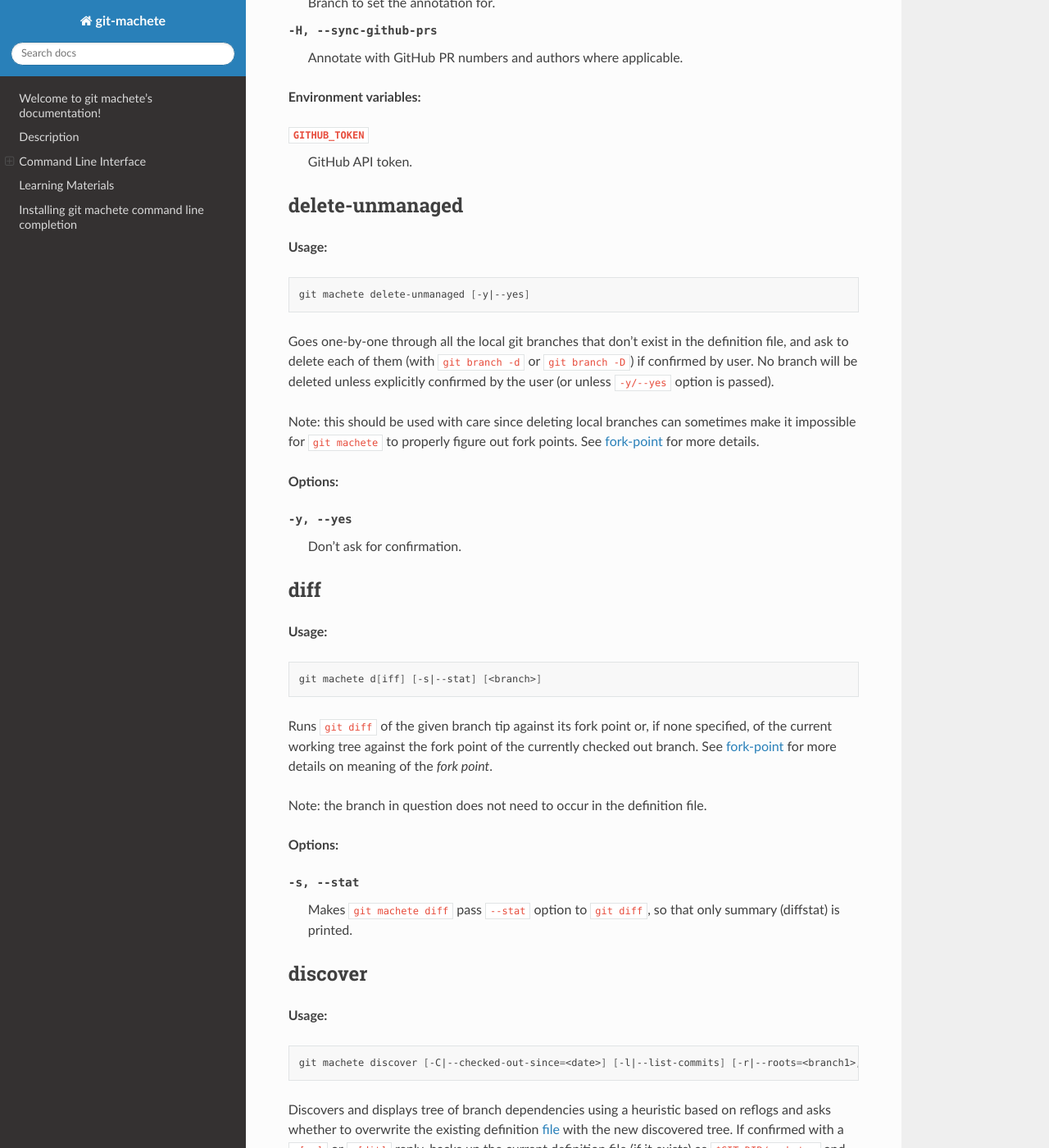
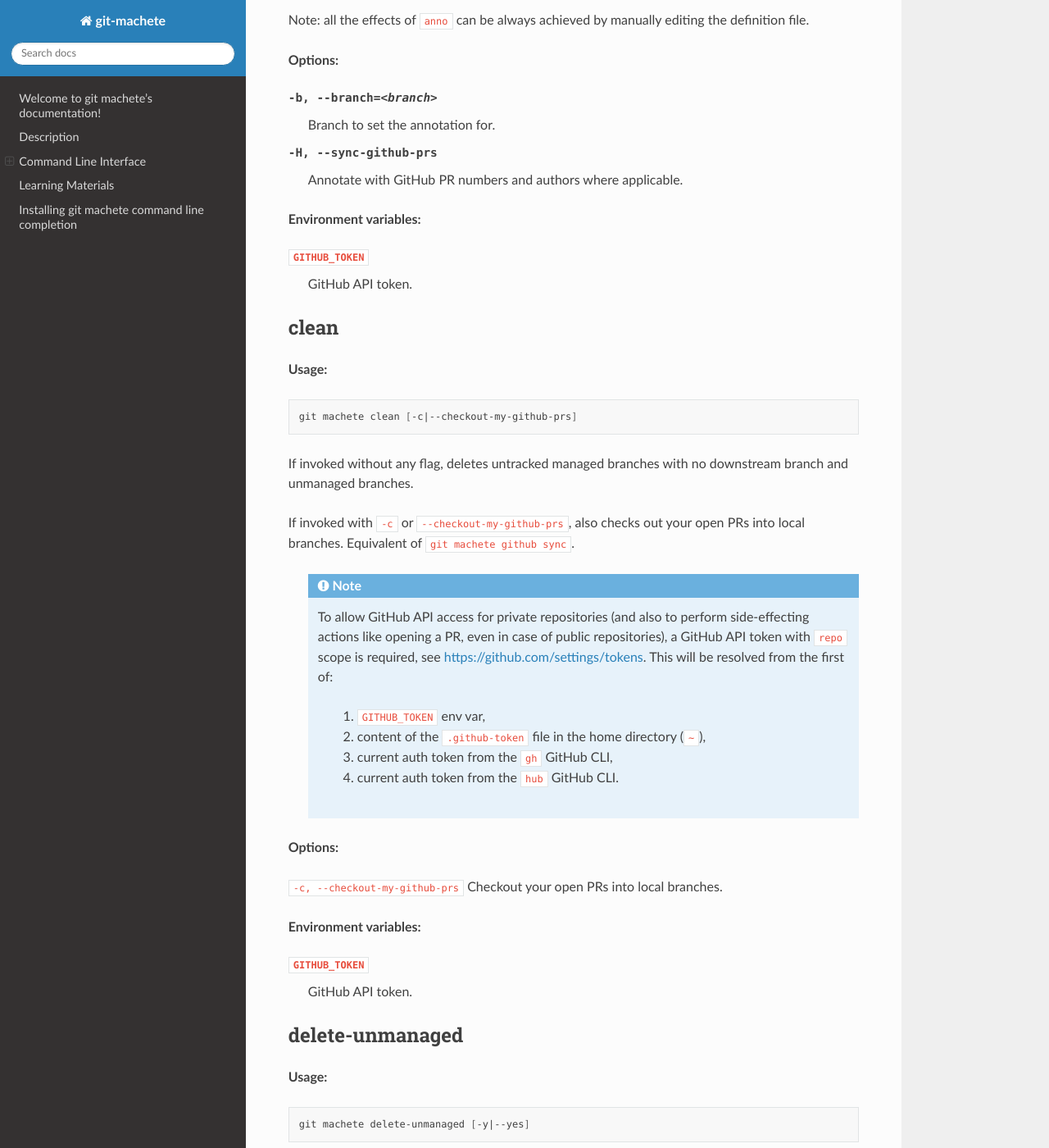
Before and after one commit to VirtusLab/git-machete, a Sphinx documentation site: the page built from docs/source/index.rst, in a window 1280 px wide and 1400 px high, scrolled down 5259 px. Shown: the whole window at 82% size. Built offline with Sphinx 7.4.7 and the Read the Docs theme 2.0.0, drawn with Linux system fonts in a browser that asks for light colours; some of the changed text lies outside the part shown.

Commit message:
review pt1

```diff
--- a/docs/source/cli.rst
+++ b/docs/source/cli.rst
@@ -12,7 +12,8 @@
 * :ref:`add`              -- Add a branch to the tree of branch dependencies.
 * :ref:`advance`          -- Fast-forward merge one of children to the current branch and then slide out this child
 * :ref:`anno`             -- Manage custom annotations
-* :ref:`delete-unmanaged` -- Delete local branches that are not present in the definition file`
+* :ref:`clean`            -- Delete untracked managed branches with no downstream branch, delete unmanaged branches and also checkout open PRs for the current user associated with the Github token
+* :ref:`delete-unmanaged` -- Delete local branches that are not present in the definition file
 * :ref:`diff`             -- Diff current working directory or a given branch against its computed fork point
 * :ref:`discover`         -- Automatically discover tree of branch dependencies
 * :ref:`edit`             -- Edit the definition file
@@ -46,6 +47,7 @@
 .. include:: cli_help/add.rst
 .. include:: cli_help/advance.rst
 .. include:: cli_help/anno.rst
+.. include:: cli_help/clean.rst
 .. include:: cli_help/delete-unmanaged.rst
 .. include:: cli_help/diff.rst
 .. include:: cli_help/discover.rst
--- a/docs/source/cli_help/clean.rst
+++ b/docs/source/cli_help/clean.rst
@@ -1,14 +1,14 @@
 .. _clean:
 
 clean
-----
+-----
 **Usage:**
 
 .. code-block:: shell
 
     git machete clean [-c|--checkout-my-github-prs]
 
-If invoked without any flag, deletes untracked and unmanaged branches.
+If invoked without any flag, deletes untracked managed branches with no downstream branch and unmanaged branches.
 
 If invoked with ``-c`` or ``--checkout-my-github-prs``, also checks out your open PRs into local branches.
 Equivalent of ``git machete github sync``.
--- a/docs/source/cli_help/github.rst
+++ b/docs/source/cli_help/github.rst
@@ -62,7 +62,7 @@
 
 ``sync``:
 
-  Synchronizes with the remote repository: removes untracked and unmanaged branches and also checks out open PRs for the current user associated with the Github token,
+  Synchronizes with the remote repository: deletes untracked managed branches with no downstream branch, deletes unmanaged branches and also checks out open PRs for the current user associated with the Github token,
   also traverse chain of pull requests upwards, adding branches one by one to git-machete and check them out locally as well.
   Equivalent of ``git machete clean --checkout-my-github-prs``.
 
--- a/docs/source/cli_help/slide-out.rst
+++ b/docs/source/cli_help/slide-out.rst
@@ -48,7 +48,7 @@
 
 -d, --down-fork-point=<down-fork-point-commit>    If updating by rebase, specifies the alternative fork point for downstream branches for the operation. ``git machete fork-point`` overrides for downstream branches are recommended over use of this option. See also doc for ``--fork-point`` option in ``git machete help reapply`` and ``git machete help update``. Not allowed if updating by merge.
 
---delete                                          Delete the branches.
+--delete                                          Delete the slid-out branches.
 
 -M, --merge                                       Update the downstream branch by merge rather than by rebase.
 
--- a/docs/source/github_api_access.rst
+++ b/docs/source/github_api_access.rst
@@ -1,9 +1,11 @@
 .. _github_api_access:
 
-To allow GitHub API access for private repositories (and also to perform side-effecting actions like opening a PR, even in case of public repositories),
-a GitHub API token with ``repo`` scope is required, see https://github.com/settings/tokens. This will be resolved from the first of:
+ .. note::
 
-    1. ``GITHUB_TOKEN`` env var,
-    2. content of the ``.github-token`` file in the home directory (``~``),
-    3. current auth token from the ``gh`` GitHub CLI,
-    4. current auth token from the ``hub`` GitHub CLI.
+    To allow GitHub API access for private repositories (and also to perform side-effecting actions like opening a PR, even in case of public repositories),
+    a GitHub API token with ``repo`` scope is required, see https://github.com/settings/tokens. This will be resolved from the first of:
+
+        1. ``GITHUB_TOKEN`` env var,
+        2. content of the ``.github-token`` file in the home directory (``~``),
+        3. current auth token from the ``gh`` GitHub CLI,
+        4. current auth token from the ``hub`` GitHub CLI.
```
Also changed, not shown: 1 other file.
